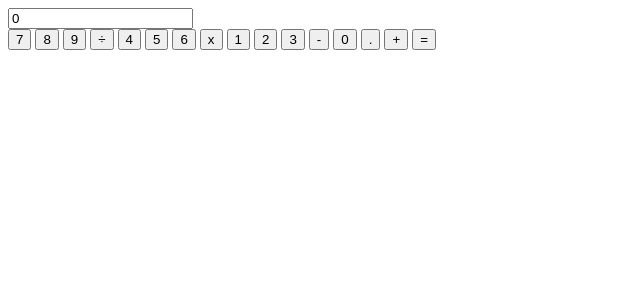
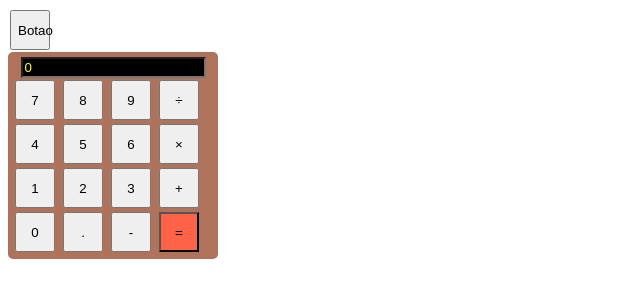
Before and after one commit to GoliasLegal/2h3t, a plain HTML site: page index.html in a window 1280 px wide. Shown: the whole page, without its empty margins (0-640 px from the left). Drawn offline with Linux system fonts and the light colour scheme.

Commit message:
Add files via upload

```diff
--- a/index.html
+++ b/index.html
@@ -1,38 +1,40 @@
 <!DOCTYPE html>
-<html lang="en">
+<html lang="pt-br">
 <head>
     <meta charset="UTF-8">
     <meta http-equiv="X-UA-Compatible" content="IE=edge">
     <meta name="viewport" content="width=device-width, initial-scale=1.0">
+    <link rel="stylesheet" href="./css/principal.css">
+    <script src="./js/script.js"></script>
     <title>...Indefinido...</title>
-    <link rel="stylesheet" href="./css/princial.css">
-    <script src="./js/script.js"></script>
 </head>
 <body>
+    <section>
+        <Button onclick="clicado()">Botao</Button>
+    </section>
+    <section class="calc_simples">
+        <div class="visor">
+            <input value="0" id="resultado" readonly type="text">
+        </div>
+        <div class="tecla">
+        <button onclick="digitando('7')">7</button>
+        <button onclick="digitando('8')">8</button>
+        <button onclick="digitando('9')">9</button>
+        <button onclick="operacao('div')">&divide;</button>
+        <button onclick="digitando('4')">4</button>
+        <button onclick="digitando('5')">5</button>
+        <button onclick="digitando('6')">6</button>
+        <button onclick="operacao('mult')">&times;</button>
+        <button onclick="digitando('1')">1</button>
+        <button onclick="digitando('2')">2</button>
+        <button onclick="digitando('3')">3</button>
+        <button onclick="operacao('soma')">+</button>
+        <button onclick="digitando('0')">0</button>
+        <button onclick="digitando('.')">.</button>
+        <button onclick="operacao('sub')">-</button>
+        <button id="igual" onclick="calcula()">=</button>
 
-    <section class="calc_simples">
-            <div class="visor">
-                <input value="0" id="resultado" readonly type="text">
-            </div>
-        <div class="tecla">
-            <button>7</button>
-            <button>8</button>
-            <button>9</button>
-            <button>&#247;</button>
-            <button>4</button>
-            <button>5</button>
-            <button>6</button>
-            <button>x</button>
-            <button>1</button>
-            <button>2</button>
-            <button>3</button>
-            <button>-</button>
-            <button>0</button>
-            <button>.</button>
-            <button>+</button>
-            <button id="igual">=</button>
         </div>
     </section>
-
 </body>
 </html>
--- a/js/script.js
+++ b/js/script.js
@@ -12,9 +12,55 @@ mensagem(soma(15,soma(11,soma(4,7))));
 mensagem(sub(18,7));
 
 mensagem(soma(2,div(2,2)))
-/*
-  Quanto é 18% de 420,00.
-*/
+
 mensagem(juros_simples(420,18));
 
 mensagem(montante_juro_simples(420,18));
+
+
+
+let num1 = "";
+let num2 = "";
+let valor = "";
+let temPonto = false;
+let executa = "";
+
+
+mostrar_display = (msg) => {
+  document.getElementById("resultado").value = msg;
+}
+
+function digitando(tecla){
+  if(tecla == "."){
+      if(!temPonto){
+              valor += tecla;
+              mostrar_display(valor);
+              temPonto = true;
+      }
+      return;
+  }
+  valor += tecla;
+  mostrar_display(valor);
+}
+
+function operacao(op){
+ executa = op;
+ num1 = valor;
+ valor = "";
+
+}
+
+function calcula(){
+ if(executa != "") {
+ num2 = valor;
+ if(executa == "soma") mostrar_display(soma(Number(num1),Number(num2)));
+ if(executa == "sub") mostrar_display(sub(num1,num2));
+ if(executa == "div") mostrar_display(div(num1,num2));
+ if(executa == "mult") mostrar_display(mult(num1,num2));
+ num1 = "";
+ num2 = "";
+ valor = "";
+ temPonto = false;
+ executa = "";
+ }
+}
```
Also changed, not shown: 1 other file.
